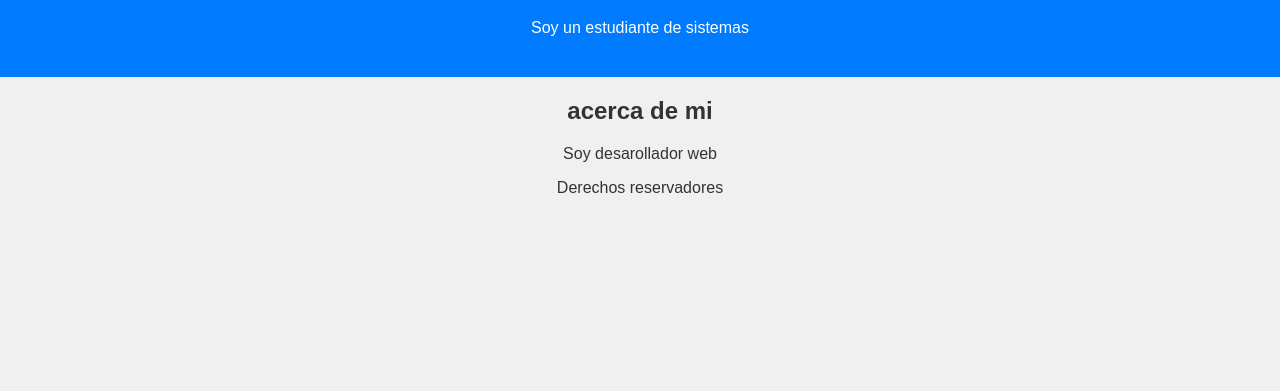
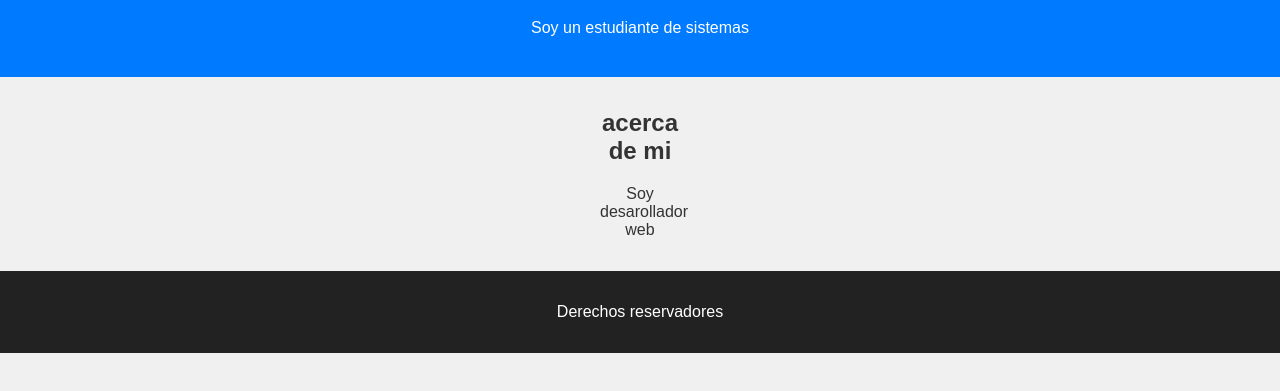
Before and after one commit to JorgeAngelCoresAndrade/mi-portafolio, a plain HTML site: page index.html in a window 1280 px wide. Shown: the part 85-476 px from the top of the page. Drawn offline with Linux system fonts and the light colour scheme.

Commit message:
Estructura basica html css js 2

```diff
--- a/css/estilo.css
+++ b/css/estilo.css
@@ -12,3 +12,14 @@ header{
     color: white;
     padding: 1.5em 0;
 }
+section{
+    margin: 2em auto;
+    width: 80px;
+
+
+}
+footer{
+    background-color: #222;
+    color: white;
+    padding: 1em 0;
+}
--- a/js/script.js
+++ b/js/script.js
@@ -0,0 +1,2 @@
+console.log('Bienvenido')
+alert('Hola...Soy Pepito')
```
